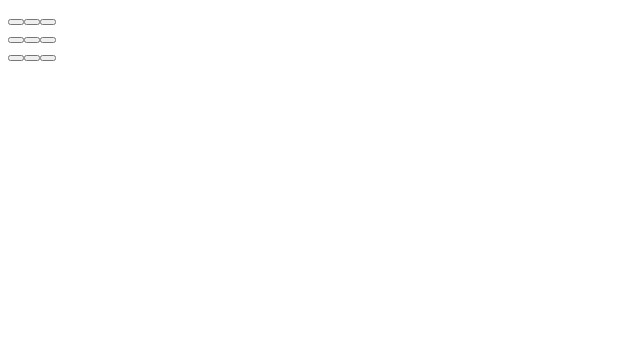
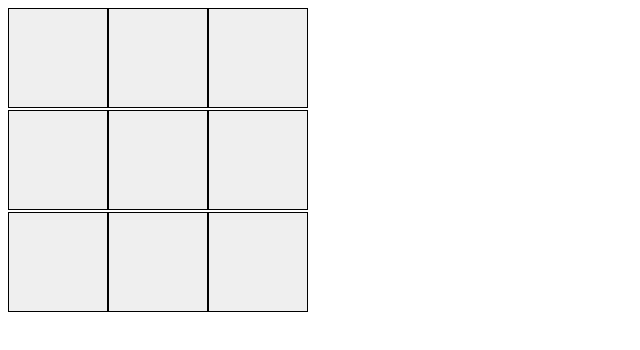
Before and after one commit to IngridAkeida/Tutorial-Tic-Tac-Toe, a React (Vite) app: page / in a window 1280 px wide. Shown: the top 350 px of the page, without its empty margins (0-640 px from the left). Built offline with nearby package versions, Linux system fonts and the light colour scheme.

Commit message:
update commit

```diff
--- /dev/null
+++ b/src/components/Square.css
@@ -0,0 +1,5 @@
+.square{
+  border: 1px black solid;
+  width: 100px;
+  height: 100px;
+}
--- a/src/components/Square.tsx
+++ b/src/components/Square.tsx
@@ -1,3 +1,5 @@
+import './Square.css'
+
 import { useState } from "react";
 
 
@@ -6,7 +8,7 @@ function Square(){
   const [value, setValue] = useState(null);
 
   function handleClick() {
-    setValue('X')
+    setValue('X');
   }
 
 
```
